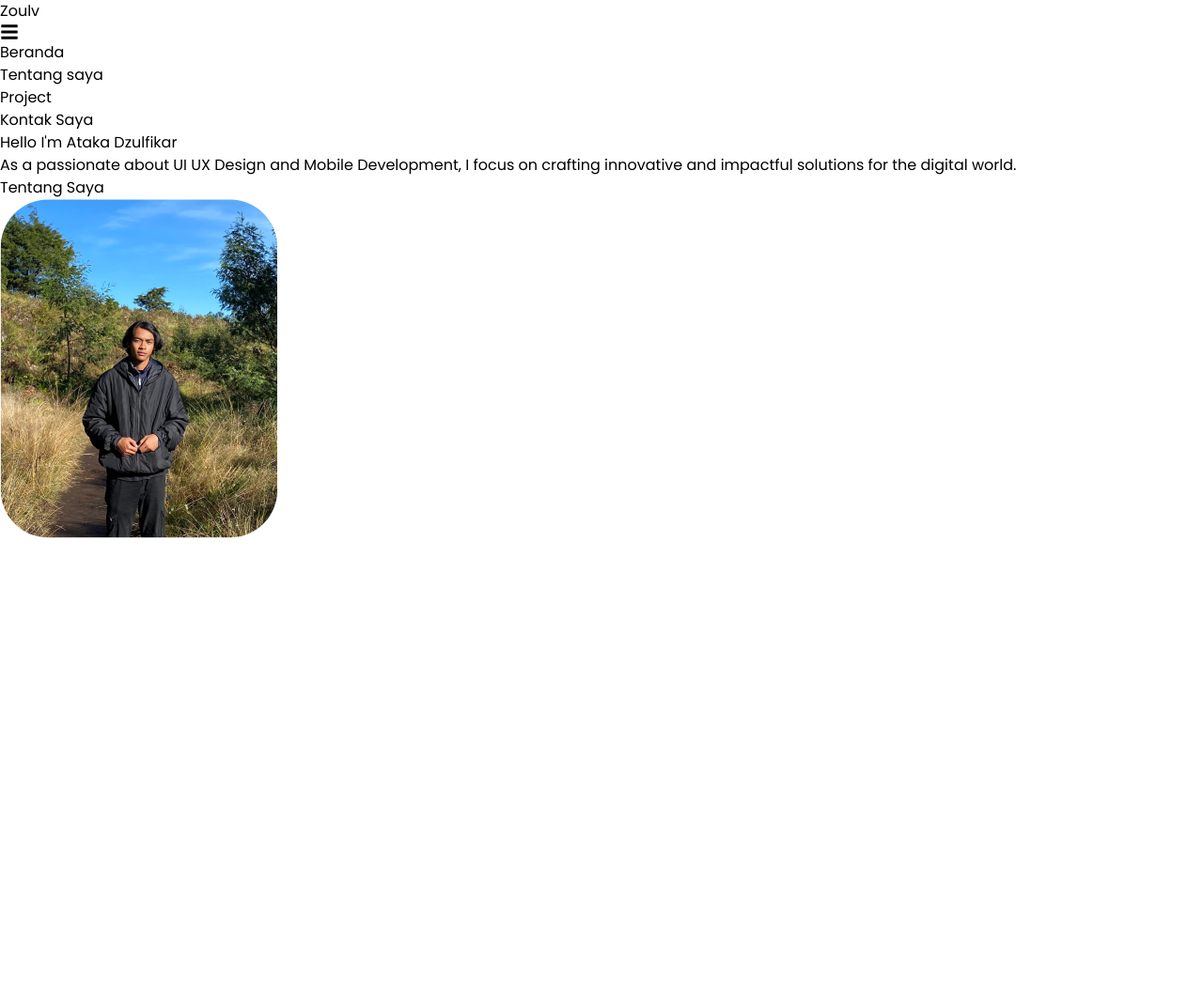
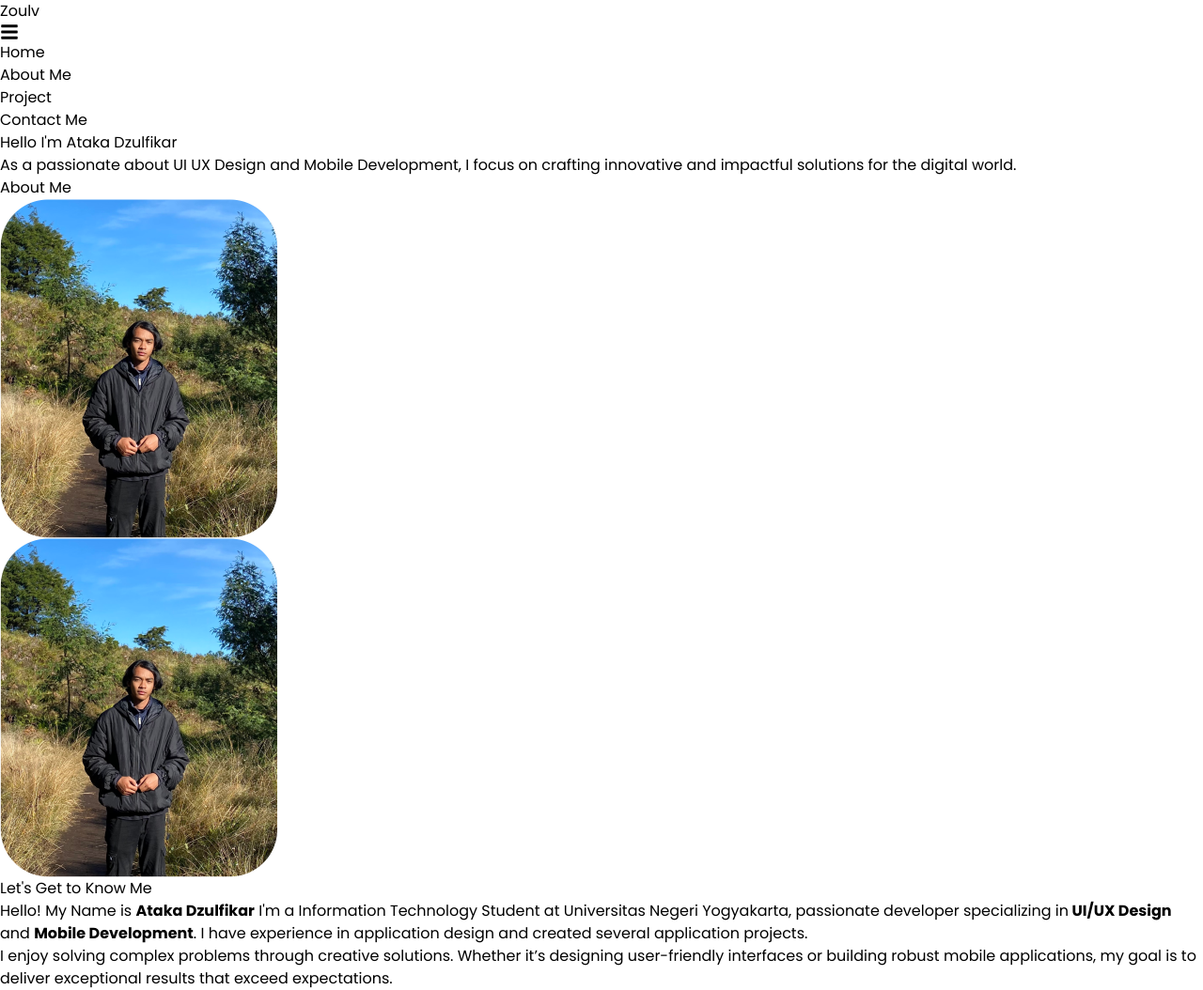
Before and after one commit to atzulf/zoulv-portfolio, a React (Vite) app: page / in a window 1280 px wide. Shown: the whole page at 94% size. Before the commit the page ends 800 px from the top, so only its background shows below. Built offline with nearby package versions, Linux system fonts and the light colour scheme.

Commit message:
add style in about

```diff
--- a/src/components/Navbar.jsx
+++ b/src/components/Navbar.jsx
@@ -33,10 +33,10 @@ const Navbar = () => {
         </div>
         <ul className={click ? "flex flex-col items-center gap-6 fixed left-0 top-16 w-full py-8 z-50 font-bold transition-all rounded shadow-lg shadow-slate-300" : "hidden md:flex md:gap-12 lg:gap-16"}>
           <li>
-            <a href="#" className="font-medium opacity-75">Beranda</a>
+            <a href="#" className="font-medium opacity-75">Home</a>
           </li>
           <li>
-            <a href="#" className="font-medium opacity-75">Tentang saya</a>
+            <a href="#" className="font-medium opacity-75">About Me</a>
           </li>
           <li>
             <a href="#" className="font-medium opacity-75">Project</a>
@@ -44,7 +44,7 @@ const Navbar = () => {
         </ul>
         <div className="social hidden md:block">
           <a href="#" className="bg-sky-500 px-5 py-2 rounded-full text-white font-bold hover:bg-sky-600 transition-all">
-            Kontak Saya
+            Contact Me
           </a>
         </div>
       </div>
--- a/src/pages/Home.jsx
+++ b/src/pages/Home.jsx
@@ -2,31 +2,53 @@ import beranda from "../assets/images/mafoto.png";
 
 const Home = () => {
   return (
-    <div className="home py-12">
+    <div className="home py-12 mb-10">
       <div className="container mx-auto px-4 md:px-16 lg:px-24 max-w-screen-xl">
         <div className="hero grid grid-cols-1 lg:grid-cols-2 pt-32 gap-8 items-center justify-center">
           <div className="box text-center lg:text-left mb-2 lg:mb-0 lg:max-w-md">
             <h1 className="text-5xl font-bold mb-3">
               Hello I&apos;m <span className="text-sky-500 text-5xl inline">Ataka Dzulfikar</span>
             </h1>
-            <p className="text-base mb-7">
+            <p className="text-base mb-7 text-justify">
               As a passionate about UI UX Design and Mobile Development, I focus on crafting innovative and impactful solutions for the digital world.
             </p>
             <a
               href="#"
               className="inline-block mt-3 text-white bg-sky-500 px-6 py-3 rounded-full font-medium shadow-lg hover:bg-sky-600 transition-all"
             >
-              Tentang Saya <i className="ri-eye-line ms-1"></i>
+              About Me <i className="ri-eye-line ms-1"></i>
             </a>
           </div>
-          <div className="box flex justify-center lg:justify-end">
+          <div className="box flex justify-center lg:justify-end pb-12">
             <img
               src={beranda}
               alt="beranda"
-              className="max-w-full h-auto rounded-lg shadow-lg"
+              className="max-w-full h-auto rounded-lg"
             />
           </div>
         </div>
+
+        <div className="about grid md:grid-cols-2 grid-cols-1 items-center mt-20 mb-12 gap-12 md:pt-20 pt-32 py-12">
+          <div className="box">
+            <img src={beranda} alt="beranda" className="md:m-0 mx-auto" />
+          </div>
+          <div className="box">
+            <h1 className="text-5xl font-bold mb-3">
+              Let&apos;s Get to <span className="text-sky-500 text-5xl inline">Know Me</span>
+            </h1>
+            <p className="text-base/loose leading-relaxed mb-6 text-justify">
+              Hello! My Name is <strong>Ataka Dzulfikar</strong> I&apos;m a Information Technology Student at Universitas Negeri Yogyakarta, passionate developer specializing in
+              <strong> UI/UX Design</strong> and <strong>Mobile Development</strong>.
+              I have experience in application design and created several application projects.
+            </p>
+            <p className="text-base/loose leading-relaxed mb-6 text-justify">
+              I enjoy solving complex problems through creative solutions.
+              Whether it’s designing user-friendly interfaces or building robust mobile applications,
+              my goal is to deliver exceptional results that exceed expectations.
+            </p>
+          </div>
+        </div>
+
       </div>
     </div>
   );
```
